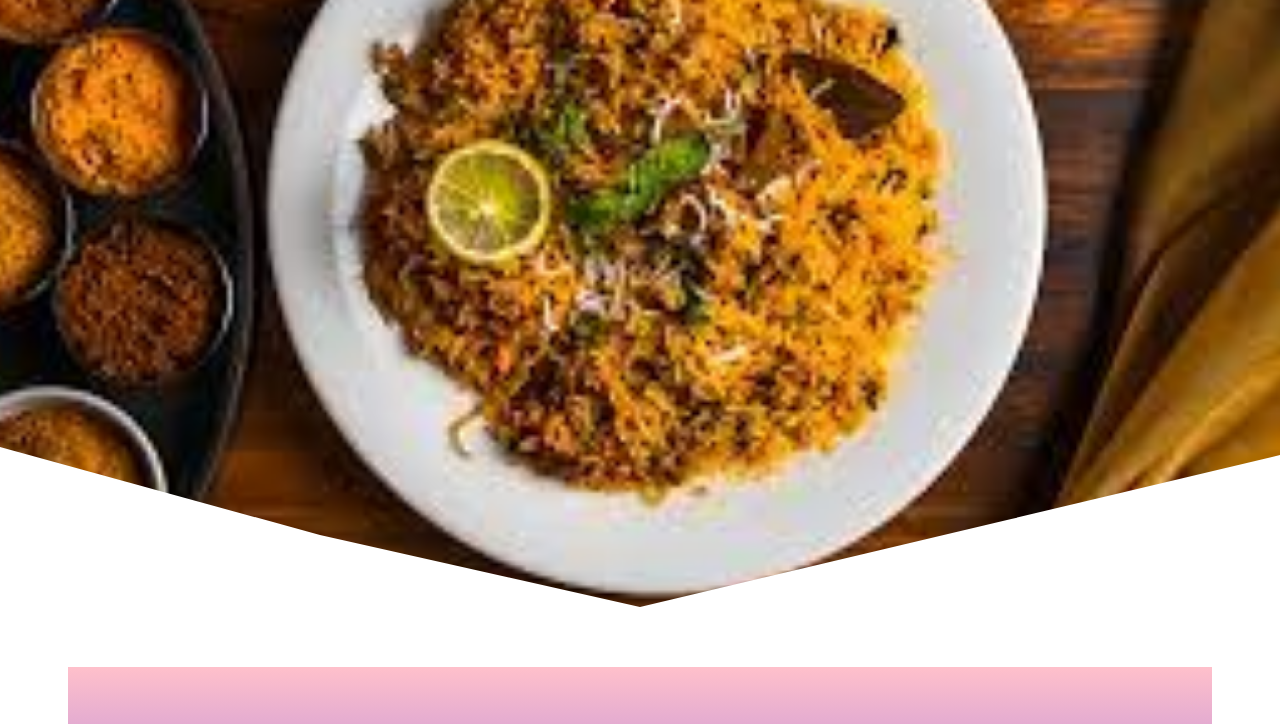
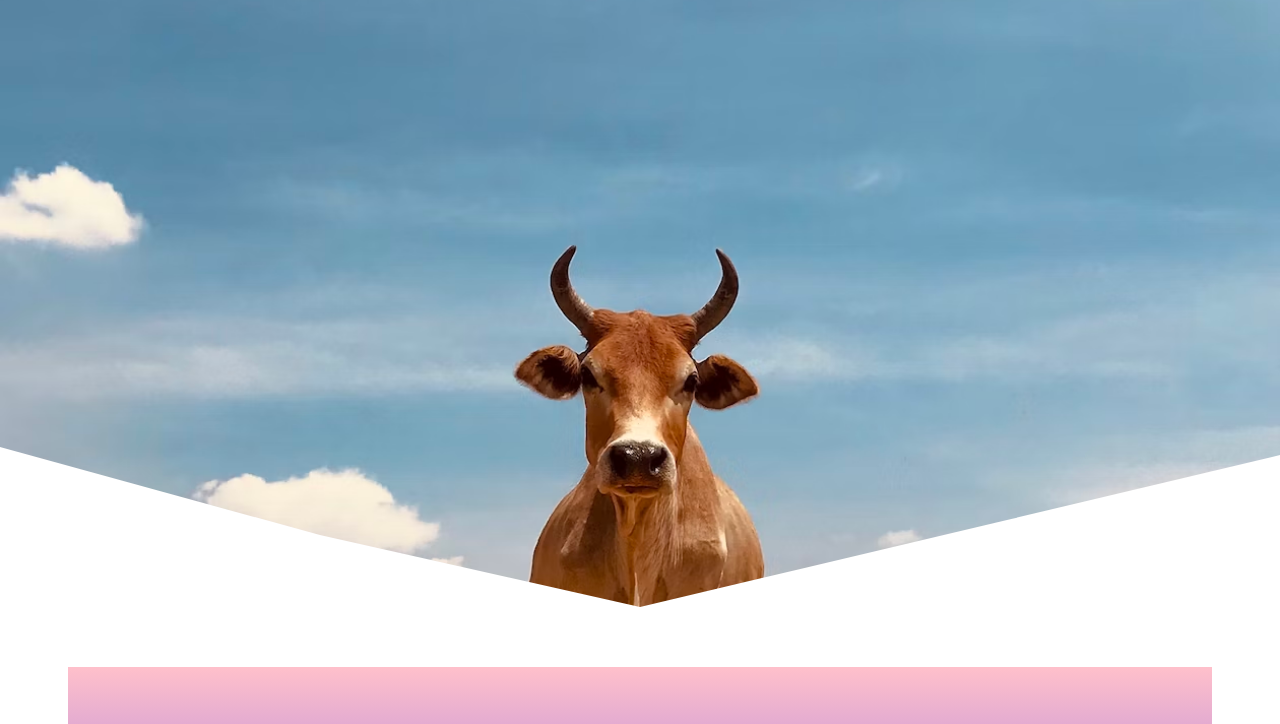
Before and after one commit to abdullahrafi1234/conceptual-html-css, a plain HTML site: page index.html in a window 1280 px wide. Shown: the part 193-917 px from the top of the page. Drawn offline with Linux system fonts and the light colour scheme.

Commit message:
added a picture

```diff
--- a/styles/styles.css
+++ b/styles/styles.css
@@ -4,11 +4,13 @@ h1{
     /* background-color: aqua; */
 }
 .cow{
-    background-image: url("/images/biriyani.jpeg");
+    background-image: url('../images/cow.jpg');
     height: 100vh;
     background-position: bottom center;
     background-size: cover;
     clip-path: polygon(50% 0%, 100% 0, 100% 35%, 100% 81%, 79% 89%, 50% 100%, 25% 91%, 0 80%, 0% 35%, 0 0)
+
+
 }
 .cow h1{
     color: azure;
```
